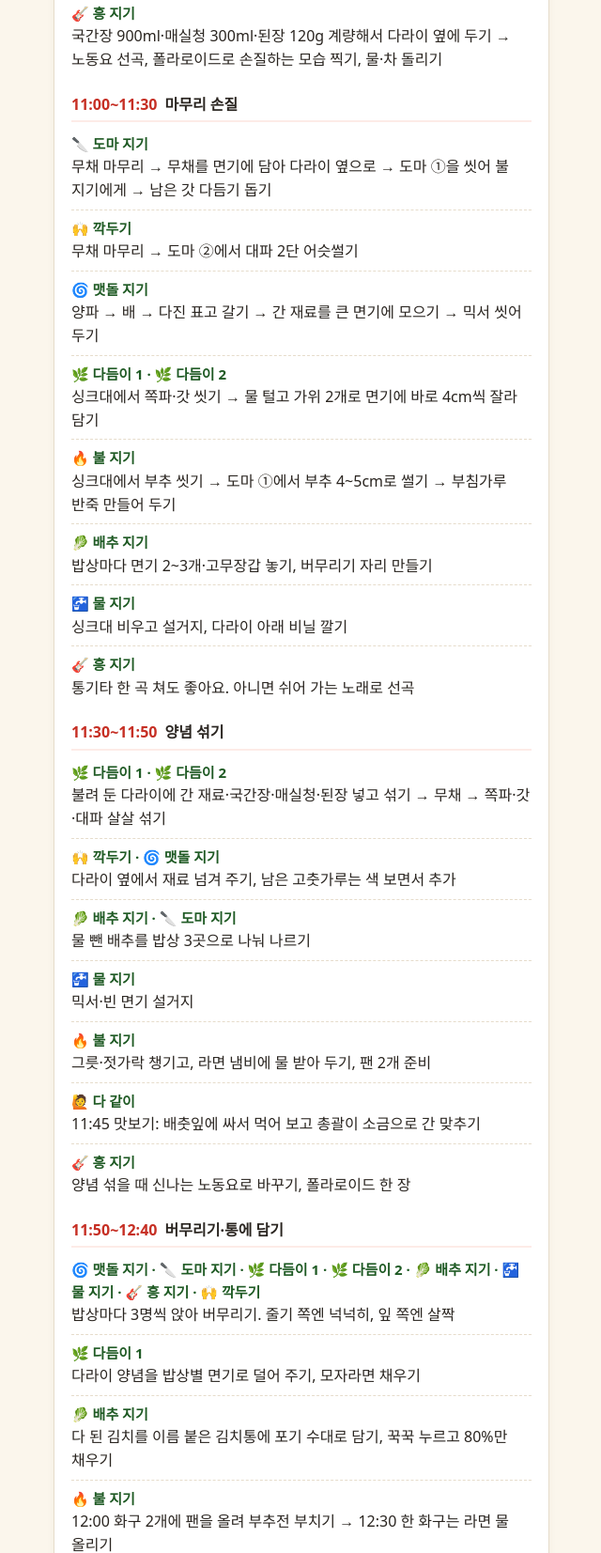
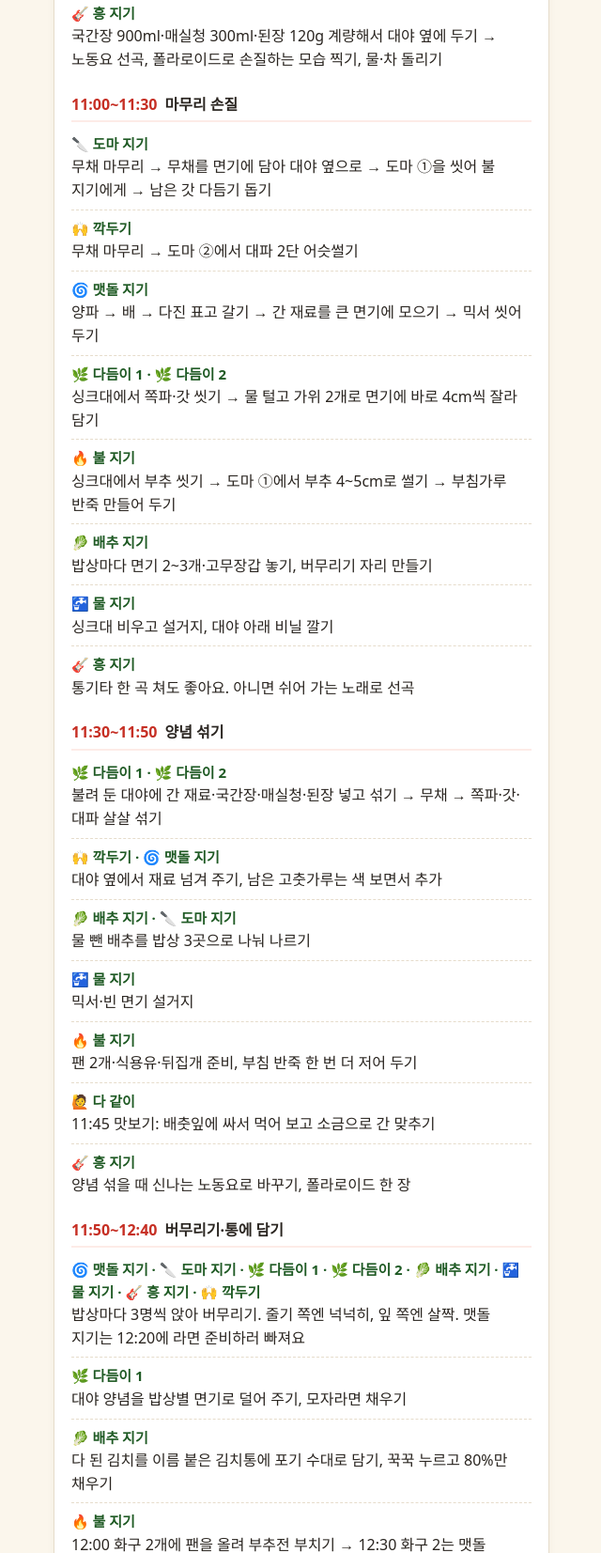
Before and after one commit to a01051998767/kimching, a plain HTML site: page index.html in a window 1280 px wide. Shown: the part 3083-4736 px from the top of the page at 94% size, without its empty margins (319-959 px from the left). Drawn offline with Linux system fonts and the light colour scheme.

Commit message:
Close shopping list by default, use 대야, and hand ramen to the grinder keeper
Co-Authored-By: Claude Opus 5.5 <noreply@anthropic.com>
Claude-Session: https://claude.ai/code/session_01EV3zF7BycBsTXcfFdNZAUx

```diff
--- a/index.html
+++ b/index.html
@@ -317,11 +317,11 @@ const RECIPE = [
       <table class="gear">
         <tbody>
           <tr><td>전날 저녁</td><td>채수·찹쌀풀 미리 만들기 (총괄)</td></tr>
-          <tr><td>화구 2개</td><td>오전엔 비워 둬요 → 12:00 부추전 두 팬 → 12:30 한 화구는 라면</td></tr>
+          <tr><td>화구 2개</td><td>오전엔 비워 둬요 → 12:00 부추전 두 팬 (불 지기) → 12:30 화구 2는 라면 (맷돌 지기)</td></tr>
           <tr><td>도마 ①</td><td>무채 → 부추·점심 재료</td></tr>
           <tr><td>도마 ②</td><td>무채 → 대파</td></tr>
           <tr><td>믹서</td><td>마늘·생강 → 양파 → 배 → 표고</td></tr>
-          <tr><td>큰 다라이</td><td>10:00 풀+고춧가루 불리기 → 11:30 양념 섞기 → 설거지</td></tr>
+          <tr><td>큰 대야</td><td>10:00 풀+고춧가루 불리기 → 11:30 양념 섞기 → 설거지</td></tr>
           <tr><td>싱크대</td><td>무 → 쪽파·갓 → 부추 씻기 → 설거지 (물 지기가 순서를 불러요)</td></tr>
           <tr><td>화장실</td><td>절임배추 물빼기 (10:00~11:40, 박스째 기울여서), 손 씻기</td></tr>
           <tr><td>가위 2개</td><td>쪽파·갓 자르기 (다듬이 1·2)</td></tr>
@@ -361,7 +361,7 @@ const RECIPE = [
   </details>
 
   <!-- 속재료 장보기 목록 -->
-  <details class="card" id="shopDetails" open>
+  <details class="card" id="shopDetails">
     <summary>속재료 장보기 목록</summary>
     <p id="shopIntro"></p>
     <div class="box-line"><span id="shopBox"></span><small id="shopBoxWhy"></small></div>
@@ -428,11 +428,11 @@ const RECIPE = [
    김장 당일 임무카드 — who 에 이름을 넣으면 화면에 담당자가 나와요.
    ===================================================================== */
 const CUE_ROLES = [
-  { id: 1, icon: "🔥", name: "불 지기",     who: "", where: "화구 2개, 도마 ①, 밥상 ③", sum: "점심을 맡아요. 부추전을 부치고 비건 라면을 끓여요." },
-  { id: 2, icon: "🌀", name: "맷돌 지기",   who: "", where: "믹서, 밥상 ②",              sum: "마늘·생강·양파·배·표고를 믹서로 곱게 갈아요." },
+  { id: 1, icon: "🔥", name: "불 지기",     who: "", where: "화구 2개, 도마 ①, 밥상 ③", sum: "점심을 맡아요. 부추전을 부치고, 라면은 맷돌 지기와 같이 끓여요." },
+  { id: 2, icon: "🌀", name: "맷돌 지기",   who: "", where: "믹서, 밥상 ②",              sum: "마늘·생강·양파·배·표고를 믹서로 곱게 갈고, 점심엔 비건 라면을 끓여요." },
   { id: 3, icon: "🔪", name: "도마 지기",   who: "", where: "도마 ①",                    sum: "무 껍질을 벗기고 무채를 썰어요." },
-  { id: 4, icon: "🌿", name: "다듬이 1",    who: "", where: "밥상 ①, 다라이",            sum: "쪽파·갓을 다듬어 자르고, 다라이에서 양념을 섞어요." },
-  { id: 5, icon: "🌿", name: "다듬이 2",    who: "", where: "밥상 ①, 다라이",            sum: "다듬이 1과 같이 일해요. 양념 섞기는 팔힘이 필요해요." },
+  { id: 4, icon: "🌿", name: "다듬이 1",    who: "", where: "밥상 ①, 대야",            sum: "쪽파·갓을 다듬어 자르고, 대야에서 양념을 섞어요." },
+  { id: 5, icon: "🌿", name: "다듬이 2",    who: "", where: "밥상 ①, 대야",            sum: "다듬이 1과 같이 일해요. 양념 섞기는 팔힘이 필요해요." },
   { id: 6, icon: "🥬", name: "배추 지기",   who: "", where: "화장실, 밥상 ②③",           sum: "절임배추 물을 빼고, 김치통 나누기를 챙겨요." },
   { id: 7, icon: "🚰", name: "물 지기",     who: "", where: "싱크대",                    sum: "싱크대 쓰는 순서를 정하고, 쓴 도구를 바로 씻어요." },
   { id: 8, icon: "🎸", name: "흥 지기",     who: "", where: "어디든",                    sum: "노동요를 고르고 틀어요. 통기타는 직접 쳐도 좋아요. 폴라로이드 사진과 양념 계량도 맡아요." },
@@ -449,7 +449,7 @@ const CUE = [
   { t: "10:00", end: "10:15", title: "모이기", rows: [
     { roles: [0], text: "인사하고 손 씻기, 앞치마·고무장갑 챙기기, 내 임무카드 확인" },
     { roles: [6], text: "도착하자마자 절임배추 박스를 열고, 배추를 자른 면이 아래로 가게 엎은 뒤 박스째 화장실 바닥에 기울여 물빼기. 박스 속 비닐은 아래 모서리에 구멍 몇 개" },
-    { roles: [4, 5], text: "다라이에 찹쌀풀을 붓고 고춧가루 8할(약 2.4kg)을 넣어 고루 섞어 불리기. 풀이 되직하면 채수를 조금씩 넣어 풀기" },
+    { roles: [4, 5], text: "대야에 찹쌀풀을 붓고 고춧가루 8할(약 2.4kg)을 넣어 고루 섞어 불리기. 풀이 되직하면 채수를 조금씩 넣어 풀기" },
     { roles: [1], text: "점심 재료 확인하기: 부추, 부침가루(달걀·우유 없는 것), 비건 라면, 식용유, 그릇·젓가락 수" },
     { roles: [8], text: "노동요 틀기 시작. 폴라로이드 찍어도 되는지 먼저 묻기" }
   ]},
@@ -461,37 +461,39 @@ const CUE = [
     { roles: [1], text: "밥상 ③에서 부추 다듬기(누런 잎·뿌리 끝 떼기)" },
     { roles: [6], text: "밥상 ②③에 비닐 깔기 → 김치통마다 이름·포기 수 붙이기(총괄에게 명단 받기) → 10:35부터 쪽파 다듬기 돕기 → 10:50 배추 뒤집어 고루 물빼기" },
     { roles: [7], text: "음식물·일반·재활용 봉투 세팅 → 싱크대 순서 부르기(무 → 쪽파·갓 → 부추) → 쓴 도구 바로 씻기" },
-    { roles: [8], text: "국간장 900ml·매실청 300ml·된장 120g 계량해서 다라이 옆에 두기 → 노동요 선곡, 폴라로이드로 손질하는 모습 찍기, 물·차 돌리기" }
+    { roles: [8], text: "국간장 900ml·매실청 300ml·된장 120g 계량해서 대야 옆에 두기 → 노동요 선곡, 폴라로이드로 손질하는 모습 찍기, 물·차 돌리기" }
   ]},
   { t: "11:00", end: "11:30", title: "마무리 손질", rows: [
-    { roles: [3], text: "무채 마무리 → 무채를 면기에 담아 다라이 옆으로 → 도마 ①을 씻어 불 지기에게 → 남은 갓 다듬기 돕기" },
+    { roles: [3], text: "무채 마무리 → 무채를 면기에 담아 대야 옆으로 → 도마 ①을 씻어 불 지기에게 → 남은 갓 다듬기 돕기" },
     { roles: [9], text: "무채 마무리 → 도마 ②에서 대파 2단 어슷썰기" },
     { roles: [2], text: "양파 → 배 → 다진 표고 갈기 → 간 재료를 큰 면기에 모으기 → 믹서 씻어 두기" },
     { roles: [4, 5], text: "싱크대에서 쪽파·갓 씻기 → 물 털고 가위 2개로 면기에 바로 4cm씩 잘라 담기" },
     { roles: [1], text: "싱크대에서 부추 씻기 → 도마 ①에서 부추 4~5cm로 썰기 → 부침가루 반죽 만들어 두기" },
     { roles: [6], text: "밥상마다 면기 2~3개·고무장갑 놓기, 버무리기 자리 만들기" },
-    { roles: [7], text: "싱크대 비우고 설거지, 다라이 아래 비닐 깔기" },
+    { roles: [7], text: "싱크대 비우고 설거지, 대야 아래 비닐 깔기" },
     { roles: [8], text: "통기타 한 곡 쳐도 좋아요. 아니면 쉬어 가는 노래로 선곡" }
   ]},
   { t: "11:30", end: "11:50", title: "양념 섞기", rows: [
-    { roles: [4, 5], text: "불려 둔 다라이에 간 재료·국간장·매실청·된장 넣고 섞기 → 무채 → 쪽파·갓·대파 살살 섞기" },
-    { roles: [9, 2], text: "다라이 옆에서 재료 넘겨 주기, 남은 고춧가루는 색 보면서 추가" },
+    { roles: [4, 5], text: "불려 둔 대야에 간 재료·국간장·매실청·된장 넣고 섞기 → 무채 → 쪽파·갓·대파 살살 섞기" },
+    { roles: [9, 2], text: "대야 옆에서 재료 넘겨 주기, 남은 고춧가루는 색 보면서 추가" },
     { roles: [6, 3], text: "물 뺀 배추를 밥상 3곳으로 나눠 나르기" },
     { roles: [7], text: "믹서·빈 면기 설거지" },
-    { roles: [1], text: "그릇·젓가락 챙기고, 라면 냄비에 물 받아 두기, 팬 2개 준비" },
-    { roles: [0], text: "11:45 맛보기: 배춧잎에 싸서 먹어 보고 총괄이 소금으로 간 맞추기" },
+    { roles: [1], text: "팬 2개·식용유·뒤집개 준비, 부침 반죽 한 번 더 저어 두기" },
+    { roles: [0], text: "11:45 맛보기: 배춧잎에 싸서 먹어 보고 소금으로 간 맞추기" },
     { roles: [8], text: "양념 섞을 때 신나는 노동요로 바꾸기, 폴라로이드 한 장" }
   ]},
   { t: "11:50", end: "12:40", title: "버무리기·통에 담기", rows: [
-    { roles: [2, 3, 4, 5, 6, 7, 8, 9], text: "밥상마다 3명씩 앉아 버무리기. 줄기 쪽엔 넉넉히, 잎 쪽엔 살짝" },
-    { roles: [4], text: "다라이 양념을 밥상별 면기로 덜어 주기, 모자라면 채우기" },
+    { roles: [2, 3, 4, 5, 6, 7, 8, 9], text: "밥상마다 3명씩 앉아 버무리기. 줄기 쪽엔 넉넉히, 잎 쪽엔 살짝. 맷돌 지기는 12:20에 라면 준비하러 빠져요" },
+    { roles: [4], text: "대야 양념을 밥상별 면기로 덜어 주기, 모자라면 채우기" },
     { roles: [6], text: "다 된 김치를 이름 붙은 김치통에 포기 수대로 담기, 꾹꾹 누르고 80%만 채우기" },
-    { roles: [1], text: "12:00 화구 2개에 팬을 올려 부추전 부치기 → 12:30 한 화구는 라면 물 올리기" },
-    { roles: [7], text: "12:20부터 빈 면기·다라이 설거지" },
+    { roles: [1], text: "12:00 화구 2개에 팬을 올려 부추전 부치기 → 12:30 화구 2는 맷돌 지기에게 넘기고 화구 1로 계속 부치기" },
+    { roles: [2], text: "12:20 손 씻고 라면 그릇·젓가락 챙기기 → 12:30 화구 2에 큰 냄비로 라면 물 올리기" },
+    { roles: [7], text: "12:20부터 빈 면기·대야 설거지" },
     { roles: [8], text: "버무리면서 노동요 이어 틀기, 김치통 앞에서 폴라로이드" }
   ]},
   { t: "12:40", end: "13:30", title: "비건 점심", rows: [
-    { roles: [1], text: "부추전 마무리, 비건 라면 끓이기" },
+    { roles: [1], text: "부추전 마무리 → 다 부치면 화구 1도 맷돌 지기에게 넘기기" },
+    { roles: [2], text: "비건 라면 끓이기. 10인분은 냄비 하나에 다 안 들어가니 5개씩 두 번, 전이 끝나면 화구 2개로" },
     { roles: [9], text: "라면 그릇에 나눠 담고, 부추전 썰어 나르기" },
     { roles: [7, 6], text: "밥상 ① 닦아 점심상 차리기" },
     { roles: [0], text: "12:50 다 같이 점심" }
```
